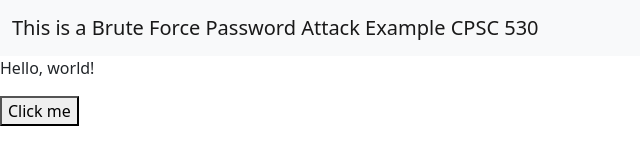
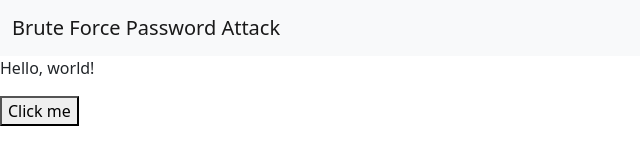
Before and after one commit to richardnorman/cpsc530-project, a plain HTML site: page index.html in a window 1280 px wide. Shown: the whole page, without its empty margins (0-640 px from the left). Drawn offline with nearby package versions, Linux system fonts and the light colour scheme.

Commit message:
Initial UI formatting

```diff
--- a/index.html
+++ b/index.html
@@ -7,7 +7,7 @@
     <Body>
         <nav class="navbar navbar-expand-lg navbar-light bg-light">
             <div class="container-fluid">
-              <a class="navbar-brand" href="#">This is a Brute Force Password Attack Example CPSC 530</a>
+              <a class="navbar-brand" href="#">Brute Force Password Attack</a>
             </div>
           </nav>
         <p>Hello, world!</p>
```
